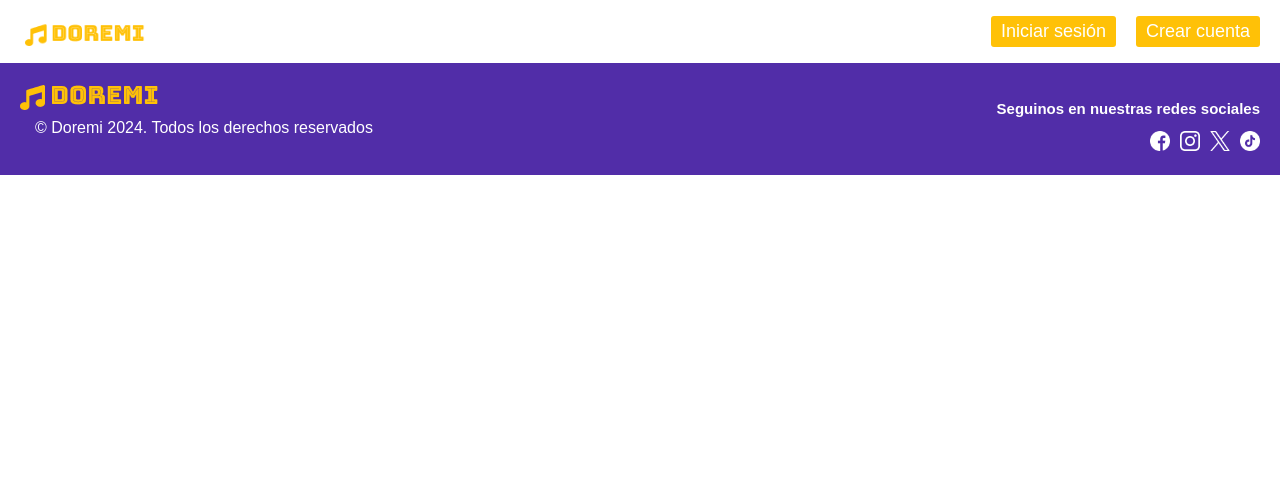
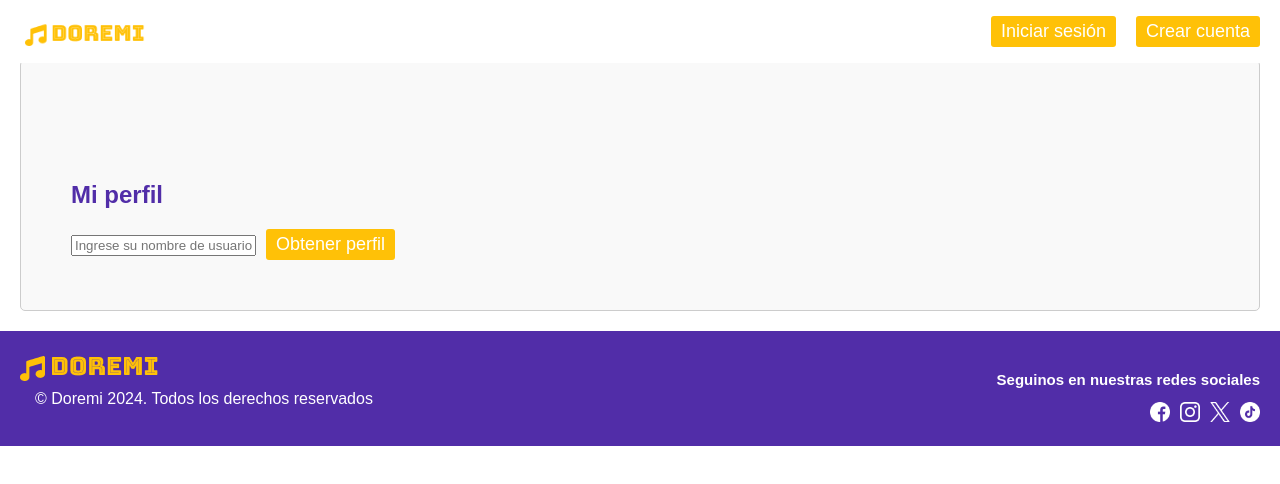
Before and after one commit to astridtorres21/Frontends_ProyectoFinal_C5_G2, a React (Create React App) app in the folder frontend/: page /homeprofile in a window 1280 px wide. Shown: the top 484 px of the page. Built offline with nearby package versions, Linux system fonts and the light colour scheme.

Commit message:
perfil-final

```diff
--- a/frontend/src/App.jsx
+++ b/frontend/src/App.jsx
@@ -7,6 +7,7 @@ import ReservationConfirmation from './components/ReservationConfirmation';
 import Body from './components/Body';
 import Login from './components/Login';
 import HomeUser from './components/HomeUser';
+import HomeProfile from './components/HomeProfile';
 import Profile from './components/Profile';
 import { AuthProvider } from './AuthContext';
 
@@ -24,6 +25,7 @@ function App() {
               <Route exact path="/login" element={<Login />} />
               <Route path="/product/:id" element={<ProductDetail />} />
               <Route path="/confirm-reservation" element={<ReservationConfirmation />} />
+              <Route path="/homeprofile" element={<HomeProfile />} />
               <Route path="/homeuser" element={<HomeUser />} />
               <Route path="/perfil" element={<Profile />} />
             </Routes>
--- a/frontend/src/components/Header.jsx
+++ b/frontend/src/components/Header.jsx
@@ -39,7 +39,7 @@ const Header = () => {
 
   const handleProfileClick = () => {
     // Redirige a la página de perfil
-    window.location.href = '/perfil';
+    window.location.href = '/homeprofile';
   };
 
   return (
--- /dev/null
+++ b/frontend/src/components/HomeProfile.jsx
@@ -0,0 +1,19 @@
+import React from 'react';
+import Profile from './Profile';
+import Footer from './Footer';
+import Header from './Header';
+import './css/Profile.css';
+import './css/Footer.css';
+import './css/NewHeader.css';
+
+function HomeProfile () {
+  return (
+    <div>
+      <Header />
+      <Profile />
+      <Footer />
+    </div>
+  );
+}
+
+export default HomeProfile;
--- a/frontend/src/components/MaybeShowHeaderAndFooter.jsx
+++ b/frontend/src/components/MaybeShowHeaderAndFooter.jsx
@@ -7,7 +7,7 @@ const MaybeShowHeaderAndFooter = ({ children }) => {
   const location = useLocation();
 
   // Lista de rutas en las que no se debe mostrar el encabezado y el pie de página
-  const excludedRoutes = ['/register', '/login', '/homeuser', '/perfil'];
+  const excludedRoutes = ['/register', '/login', '/homeuser','/homeprofile'];
 
   // Verifica si la ruta actual está en la lista de rutas excluidas
   const shouldShowHeaderAndFooter = !excludedRoutes.includes(location.pathname);
--- a/frontend/src/components/Profile.jsx
+++ b/frontend/src/components/Profile.jsx
@@ -1,6 +1,8 @@
 import React, { useState, useEffect } from 'react';
+import Footer from './Footer';
 import Avatar from 'react-avatar';
 import './css/Profile.css';
+import './css/Footer.css';
 
 function Profile() {
   const [profileData, setProfileData] = useState(null);
@@ -9,15 +11,14 @@ function Profile() {
   useEffect(() => {
     const fetchProfileData = async () => {
       try {
-        const response = await fetch(`/usuario/buscarPorUsername/${username}`); // Corrección en el template literal
+        const response = await fetch(`/usuario/buscarPorUsername/${username}`);
         if (!response.ok) {
-          throw new Error(`Error al obtener los datos del perfil: ${response.statusText}`); // Corrección de la cadena de error
+          throw new Error(`Error al obtener los datos del perfil: ${response.statusText}`);
         }
         const data = await response.json();
         setProfileData(data);
       } catch (error) {
         console.error('Error al obtener los datos del perfil:', error);
-        console.log('Código de estado HTTP:', error.response?.status);
       }
     };
 
@@ -36,7 +37,6 @@ function Profile() {
       {profileData && (
         <div className="profile-info">
           <div className="avatar-container">
-            {/* Corrección en el uso de template literals */}
             <Avatar name={`${profileData.nombre} ${profileData.apellido}`} size="100" round={true} />
           </div>
           <div className="details-container">
@@ -47,8 +47,10 @@ function Profile() {
           </div>
         </div>
       )}
+
     </div>
   );
 }
+<Footer />
 
 export default Profile;
--- a/frontend/src/components/css/Profile.css
+++ b/frontend/src/components/css/Profile.css
@@ -1,9 +1,11 @@
 .profile-container {
     margin: 20px;
-    padding: 20px;
+    padding: 50px;
     border: 1px solid #ccc;
     border-radius: 5px;
     background-color: #f9f9f9;
+    height: 100%;
+    padding-top: 100px;
   }
 
   .profile-info {
```
